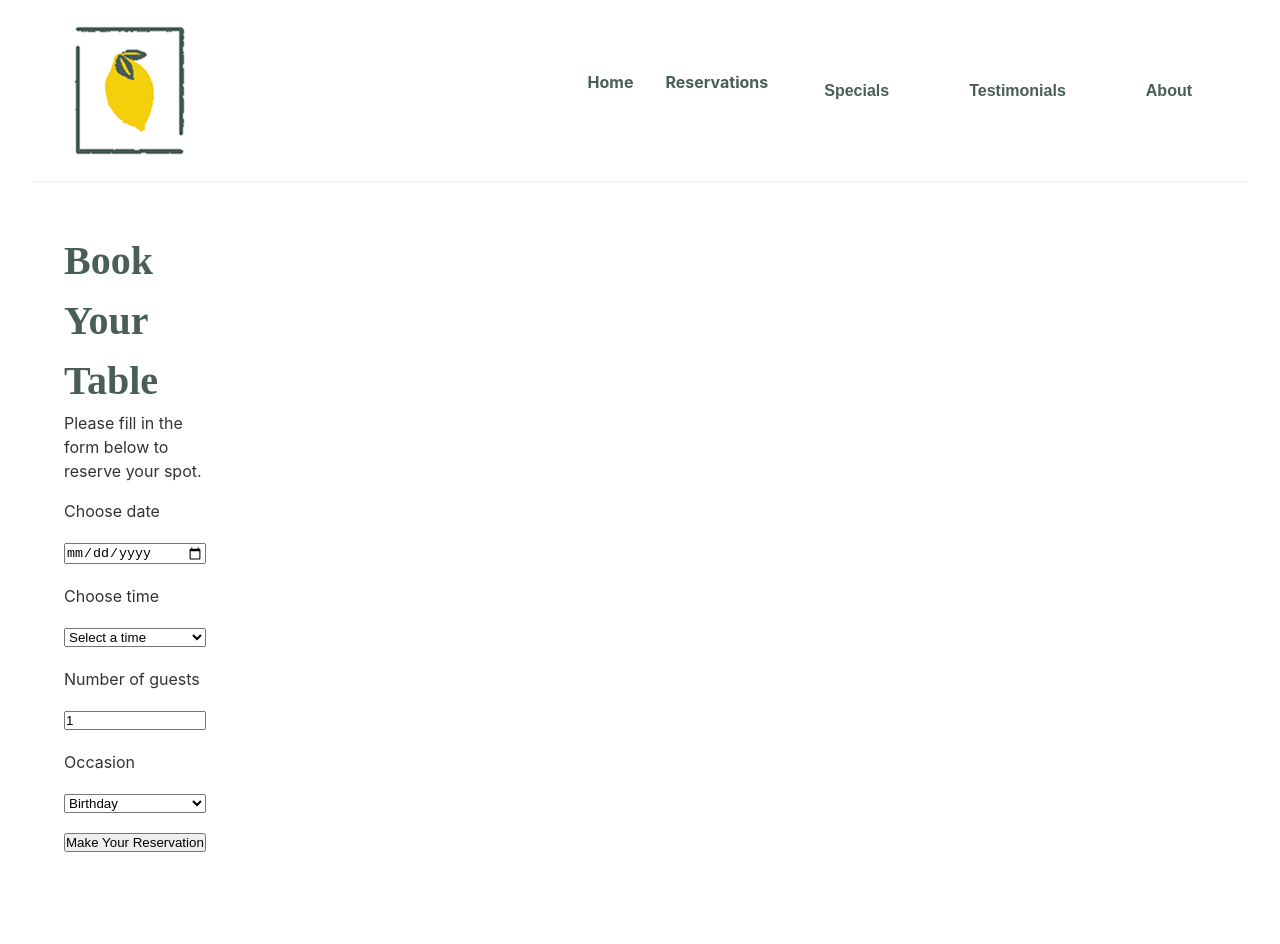
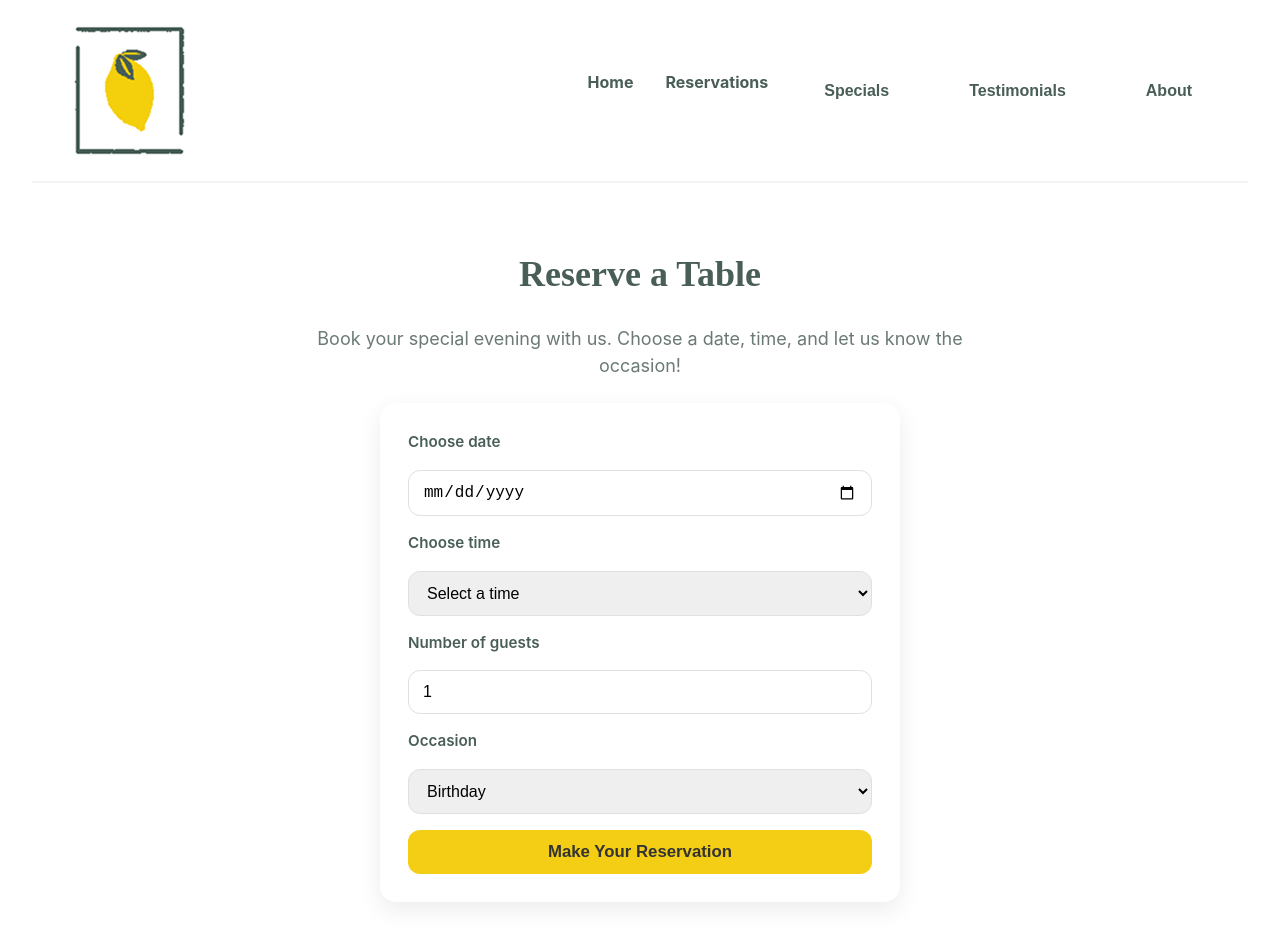
Before and after one commit to shoeib/little-lemon, a React (Create React App) app: page /booking in a window 1280 px wide. Shown: the top 944 px of the page. Before the commit the page ends 884 px from the top, so only its background shows below. Built offline with nearby package versions, Linux system fonts and the light colour scheme.

Commit message:
booking page styling added

```diff
--- a/src/App.css
+++ b/src/App.css
@@ -270,3 +270,22 @@ button:hover, .btn:hover {
 .footer a:hover {
   color: #F4CE14;
 }
+
+/* Making the booking page button aligns with UI kit */
+.hero-btn {
+  display: inline-block;
+  margin-top: 1rem;
+  padding: 0.5rem 1.25rem;
+  background: #f4b400;
+  border: none;
+  border-radius: 8px;
+  cursor: pointer;
+  text-decoration: none;
+  color: #333;
+  font-weight: 600;
+  transition: background 0.2s ease;
+}
+
+.hero-btn:hover {
+  background: #e0a800;
+}
--- /dev/null
+++ b/src/components/BookingForm.css
@@ -0,0 +1,45 @@
+.booking-form {
+  display: grid;
+  gap: 16px;
+  width: 100%;
+  max-width: 100%;
+  margin: 0;
+  box-sizing: border-box;
+}
+
+/* expand inputs to full width of the card */
+.booking-form input,
+.booking-form select,
+.booking-form textarea {
+  width: 100%;
+  padding: 12px 14px;
+  border-radius: 12px;
+  border: 1px solid #e0e0e0;
+  font-size: 1rem;
+  box-sizing: border-box;
+}
+
+/* label styling */
+.booking-form label {
+  font-weight: 600;
+  color: #495e57;
+  font-size: 0.95rem;
+}
+
+/* submit button */
+.submit-btn {
+  width: 100%;
+  padding: 12px;
+  border-radius: 12px;
+  border: none;
+  background: #f4ce14;
+  font-weight: 700;
+  font-size: 1.05rem;
+  cursor: pointer;
+  color: #333;
+}
+
+@media (max-width: 480px) {
+  .booking-form { gap: 12px; }
+  .booking-form input, .booking-form select { padding: 10px; font-size: 0.95rem; }
+}
--- a/src/components/BookingForm.js
+++ b/src/components/BookingForm.js
@@ -1,4 +1,5 @@
 import React, { useState } from "react";
+import "./BookingForm.css";
 
 const BookingForm = () => {
   // Step 3: State variables for form fields
@@ -19,21 +20,13 @@ const BookingForm = () => {
 
   const handleSubmit = (e) => {
     e.preventDefault();
-    const formData = {
-      date,
-      time,
-      guests,
-      occasion,
-    };
+    const formData = { date, time, guests, occasion };
     console.log("Reservation submitted:", formData);
     alert(`Reservation confirmed for ${guests} on ${date} at ${time}`);
   };
 
   return (
-    <form
-      onSubmit={handleSubmit}
-      style={{ display: "grid", maxWidth: "300px", gap: "20px" }}
-    >
+    <form className="booking-form" onSubmit={handleSubmit}>
       <label htmlFor="res-date">Choose date</label>
       <input
         type="date"
@@ -80,7 +73,9 @@ const BookingForm = () => {
         <option>Anniversary</option>
       </select>
 
-      <input type="submit" value="Make Your Reservation" />
+      <button type="submit" className="submit-btn">
+        Make Your Reservation
+      </button>
     </form>
   );
 };
--- /dev/null
+++ b/src/components/BookingPage.css
@@ -0,0 +1,54 @@
+/* Make the page span the full app grid and center content */
+.booking-page {
+  grid-column: 1 / -1;      /* IMPORTANT: span the full 12 columns */
+  display: flex;
+  justify-content: center;
+  padding: 48px 20px;
+  background: #fff;
+  color: #495e57;
+  box-sizing: border-box;
+}
+
+/* inner wrapper so text + card are stacked nicely */
+.booking-content {
+  width: 100%;
+  max-width: 980px;         /* page content width */
+  display: flex;
+  flex-direction: column;
+  align-items: center;
+  gap: 24px;
+}
+
+/* optional card around the form */
+.booking-card {
+  width: 100%;
+  max-width: 520px;         /* card width */
+  background: #ffffff;
+  padding: 28px;
+  border-radius: 16px;
+  box-shadow: 0 8px 24px rgba(0,0,0,0.08);
+  box-sizing: border-box;
+}
+
+/* headings */
+.booking-title {
+  font-size: 2.25rem;
+  margin: 0;
+  color: #495e57;
+  text-align: center;
+}
+
+.booking-subtitle {
+  font-size: 1.125rem;
+  margin: 0;
+  max-width: 720px;
+  text-align: center;
+  color: #6b7a75;
+}
+
+/* Responsive tweaks */
+@media (max-width: 600px) {
+  .booking-content { padding: 0 16px; }
+  .booking-card { padding: 18px; max-width: 100%; }
+  .booking-title { font-size: 1.75rem; }
+}
--- a/src/components/BookingPage.js
+++ b/src/components/BookingPage.js
@@ -1,13 +1,21 @@
 import React from "react";
 import BookingForm from "./BookingForm";
+import "./BookingPage.css";
 
 const BookingPage = () => {
   return (
-    <div style={{ padding: "2rem" }}>
-      <h1>Book Your Table</h1>
-      <p>Please fill in the form below to reserve your spot.</p>
-      <BookingForm />
-    </div>
+    <section className="booking-page" id="booking">
+      <div className="booking-content">
+        <h1 className="booking-title">Reserve a Table</h1>
+        <p className="booking-subtitle">
+          Book your special evening with us. Choose a date, time, and let us know the occasion!
+        </p>
+
+        <div className="booking-card">
+          <BookingForm />
+        </div>
+      </div>
+    </section>
   );
 };
 
--- a/src/components/Hero.js
+++ b/src/components/Hero.js
@@ -1,4 +1,5 @@
-import hero from '../assets/hero.jpg';
+import { Link } from "react-router-dom";
+import hero from "../assets/hero.jpg";
 
 function Hero() {
   return (
@@ -7,7 +8,9 @@ function Hero() {
         <h1>Little Lemon</h1>
         <h2>Chicago</h2>
         <p>We serve fresh Mediterranean cuisine with a modern twist.</p>
-        <button>Reserve a Table</button>
+        <Link to="/booking" className="hero-btn">
+          Reserve a Table
+        </Link>
       </div>
       <div className="hero-image">
         <img src={hero} alt="Restaurant dish" />
```
